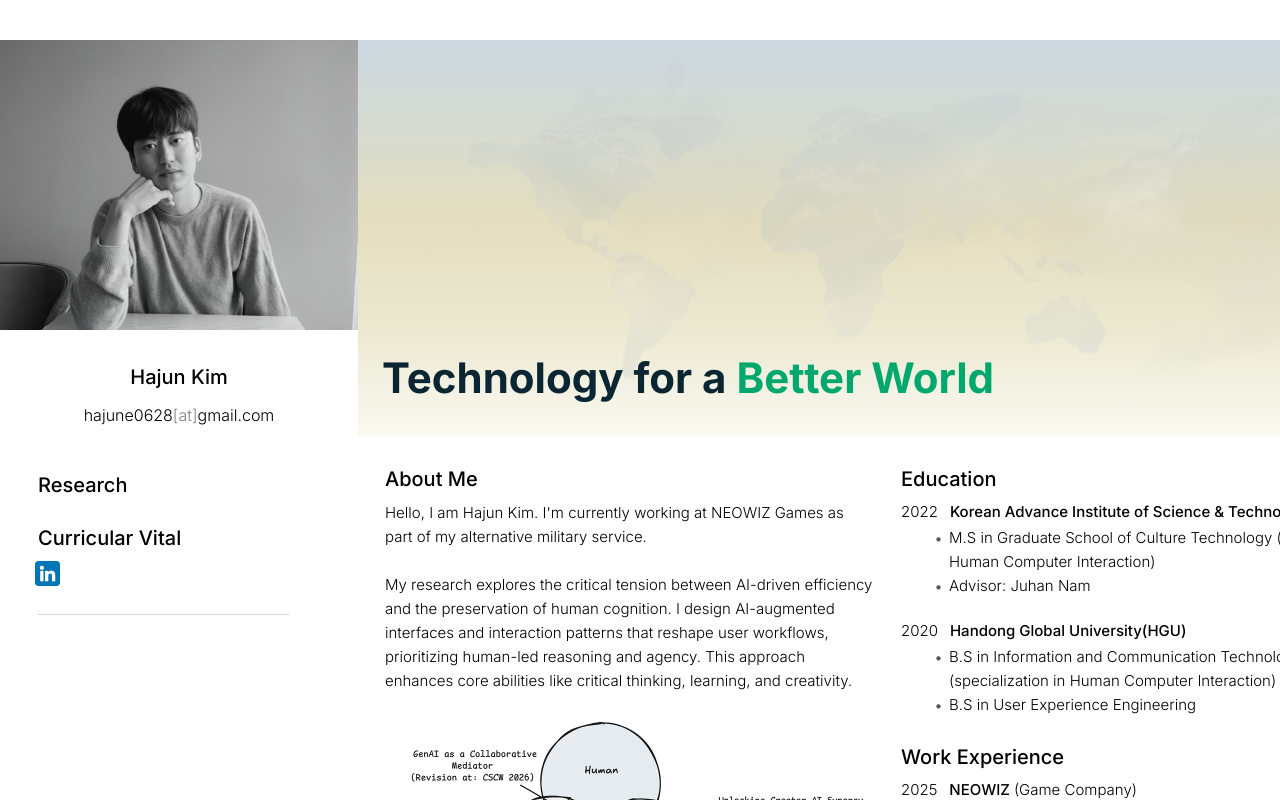
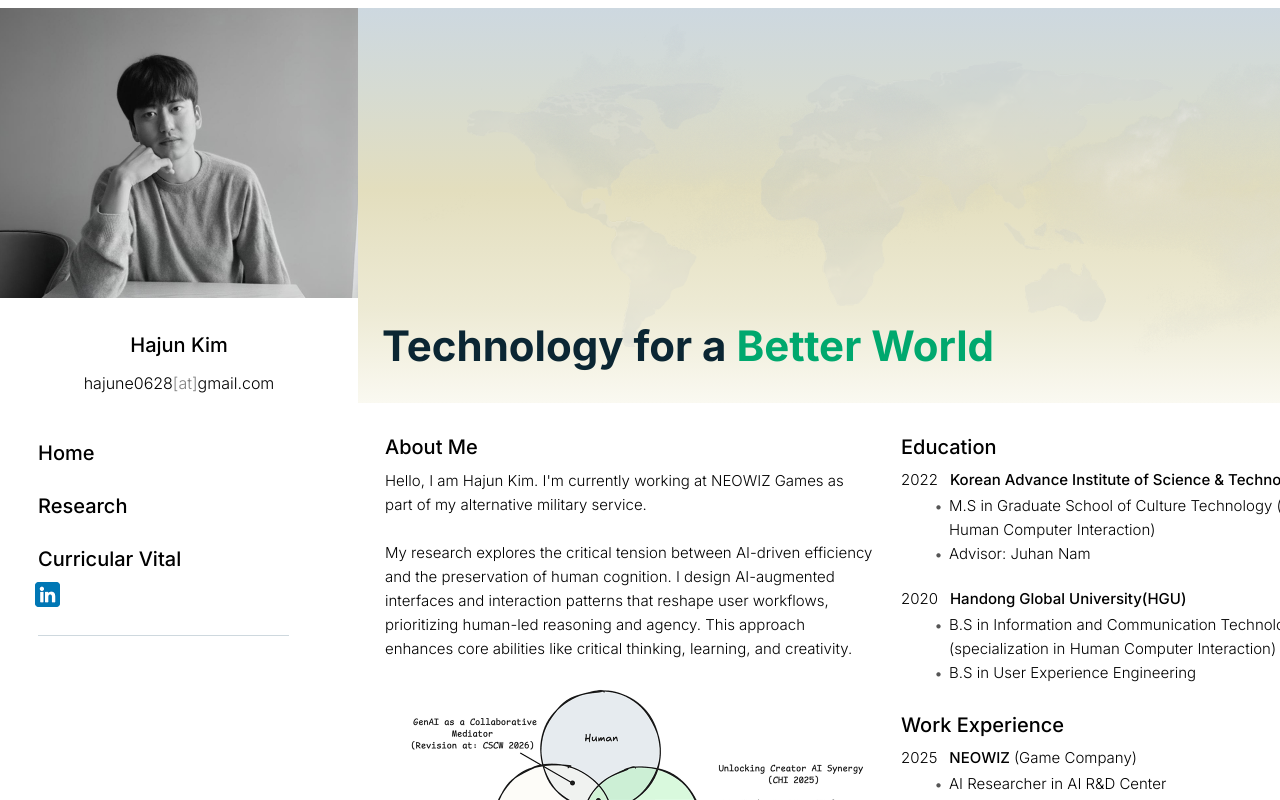
Before and after one commit to HajunKim/my-portfolio, a Next.js app: page / in a window 1280 px wide. Shown: the top 800 px of the page. Built offline with nearby package versions, Linux system fonts and the light colour scheme.

Commit message:
fix: index and margin at the top

```diff
--- a/src/app/(main)/layout.tsx
+++ b/src/app/(main)/layout.tsx
@@ -40,6 +40,7 @@ export default function MainLayout({
             <p className={styles.email}>hajune0628<span className={styles.at}>[at]</span>gmail.com</p>
 
             <nav className={styles.profileNav}>
+              <Link href="/">Home</Link>
               <Link href="/Research">Research</Link>
               <a
                 href="/HajunKim_CV.pdf"
--- a/src/app/page.module.css
+++ b/src/app/page.module.css
@@ -4,7 +4,7 @@
     top: 0;
     left: 0;
     width: 100%;
-    height: 40px; /* 정확히 40px의 마진 영역을 덮음 */
+    height: 8px; /* 정확히 8px의 마진 영역을 덮음 */
     background-color: #FFF; /* body 배경색과 동일 (흰색) */
     z-index: 99; /* 사이드바(z-index: 10)보다 위에,
                    혹시 모를 다른 요소들보다도 위에 */
@@ -17,7 +17,7 @@
 .mainContainer {
     display: flex;
     max-width: 1440px; /* 358px (사이드바) + 1085px (메인) - 스펙 기준 */
-    margin: 40px auto; /* 페이지 상하 여백 추가, 중앙 배치 */
+    margin: 8px auto; /* 페이지 상하 여백 추가, 중앙 배치 */
     box-shadow: 0 4px 20px rgba(0, 0, 0, 0.05);
     background-color: #FFF;
 
@@ -39,12 +39,9 @@
          기능을 위해 아래 5줄을 추가했습니다.
     */
     position: sticky;
-    top: 40px; /* 상단 여백 40px을 띄우고 고정 (mainContainer의 margin과 동일) */
+    top: 8px; /* 상단 여백 8px을 띄우고 고정 (mainContainer의 margin과 동일) */
     align-self: flex-start; /* sticky가 flexbox 내에서 올바르게 작동하도록 */
 
-    /* (보너스) 화면 높이가 사이드바보다 짧을 경우(예: 노트북) 대비 */
-    max-height: calc(100vh - 80px); /* 100vh = 화면높이, 80px = 상하 여백 */
-    overflow-y: auto; /* 만약 사이드바가 길어지면, 사이드바 *안에서* 스크롤됨 */
 }
 
 .profileImg { /* 'profile-img' -> 'profileImg' (JS 스타일) */
@@ -662,7 +659,7 @@
     /* 1. 기본 레이아웃 설정 */
     .mainContainer {
       flex-direction: column;
-      margin: 40px 0 0 0;
+      margin: 8px 0 0 0;
       max-width: 100%;
     }
     .sidebar {
```
